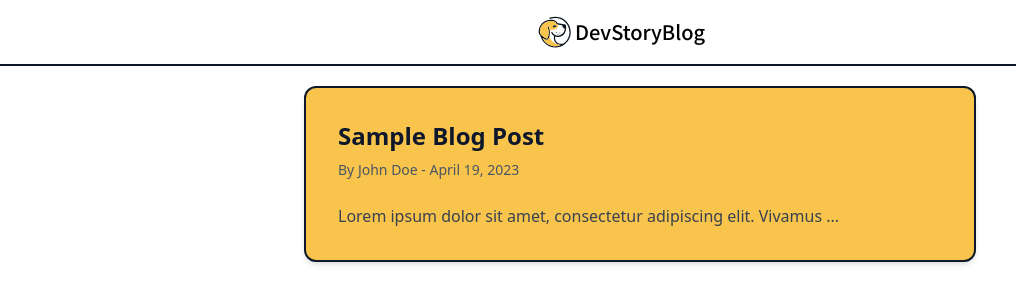
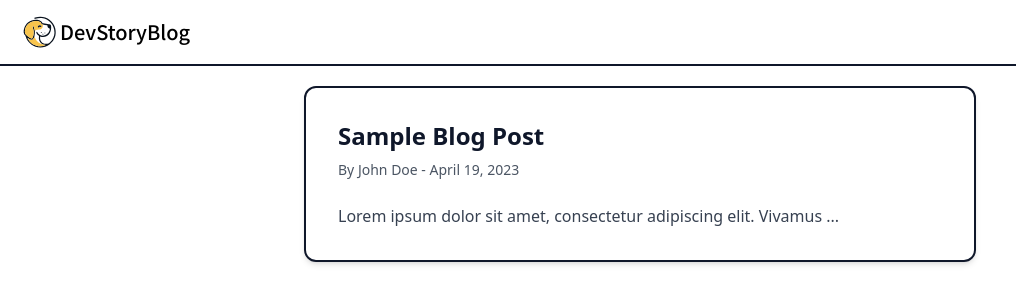
Before and after one commit to DoyunH/DevStoryBlog, a React (Create React App) app: page /post/1 in a window 1280 px wide. Shown: the top 304 px of the page, without its empty margins (0-1016 px from the left). Built offline with nearby package versions, Linux system fonts and the light colour scheme.

Commit message:
feature : nav bar logo location with Desktop change

```diff
--- a/src/App.tsx
+++ b/src/App.tsx
@@ -6,9 +6,11 @@ import BlogPost from "./components/BlogPost";
 function App() {
   return (
     <Router>
-      <nav className="flex items-center justify-center py-3 border-slate-900 border-b-2">
-        <img src={logo} className="w-10" alt="logo" />
-        <p className="text-xl font-noto font-[500] mr-10">DevStoryBlog</p>
+      <nav className="flex items-center justify-center lg:justify-start lg:pl-5 py-3 border-slate-900 border-b-2">
+        <Link to="/DevStoryBlog" className="flex items-center">
+          <img src={logo} className="w-10" alt="logo" />
+          <p className="text-xl font-noto font-[500] mr-10">DevStoryBlog</p>
+        </Link>
       </nav>
       <div className="mt-5 mx-10">
         <Routes>
@@ -21,7 +23,6 @@ function App() {
                 content="Lorem ipsum dolor sit amet, consectetur adipiscing elit. Vivamus ..."
                 author="John Doe"
                 date="April 19, 2023"
-                color="#f8C44c"
               />
             }
           />
--- a/src/components/BlogPost.tsx
+++ b/src/components/BlogPost.tsx
@@ -5,7 +5,6 @@ interface BlogPostProps {
   content: string;
   author: string;
   date: string;
-  color: "#f8C44c" | "#3ebd5c" | "#428fff";
 }
 
 const BlogPost: React.FC<BlogPostProps> = ({
@@ -13,12 +12,10 @@ const BlogPost: React.FC<BlogPostProps> = ({
   content,
   author,
   date,
-  color,
 }) => {
   return (
     <div
       className={`max-w-2xl mx-auto  rounded-xl shadow-md text-slate-900 border-slate-900 border-2 overflow-hidden p-8 transition ease-in-out delay-100  hover:-translate-y-0 hover:bg-white hover:shadow-xl duration-300`}
-      style={{ backgroundColor: color }}
     >
       <h2 className="text-2xl font-bold mb-2">{title}</h2>
       <p className="text-gray-600 text-sm mb-6">
--- a/src/components/Home.tsx
+++ b/src/components/Home.tsx
@@ -12,28 +12,29 @@ const Home = () => {
             content="Lorem ipsum dolor sit amet, consectetur adipiscing elit. Vivamus ..."
             author="John Doe"
             date="April 19, 2023"
-            color="#f8C44c"
           />
         </Link>
       </div>
+      <div className="my-3">
         <Link to="/post/2">
           <BlogPost
             title="¿Qué es DataDog?"
             content="Lorem ipsum dolor sit amet, consectetur adipiscing elit. Vivamus ..."
             author="John Doe"
             date="April 19, 2023"
-          color="#3ebd5c"
           />
         </Link>
+      </div>
+      <div className="my-3">
         <Link to="/post/3">
           <BlogPost
             title="¿Qué es DataDog?"
             content="Lorem ipsum dolor sit amet, consectetur adipiscing elit. Vivamus ..."
             author="John Doe"
             date="April 19, 2023"
-          color="#428fff"
           />
         </Link>
+      </div>
     </div>
   );
 };
```
Lines whose indentation alone changed are shown as unchanged.
